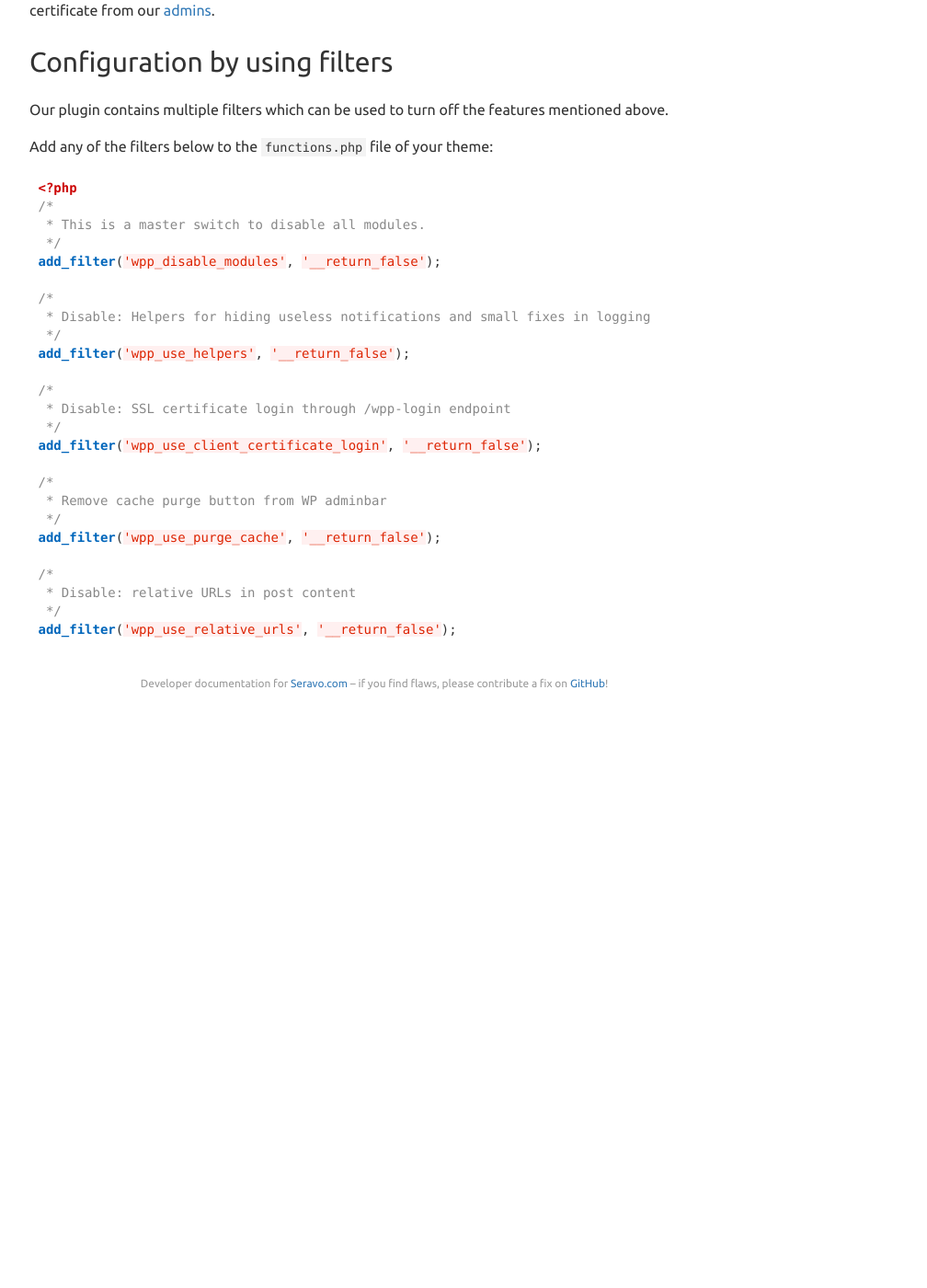
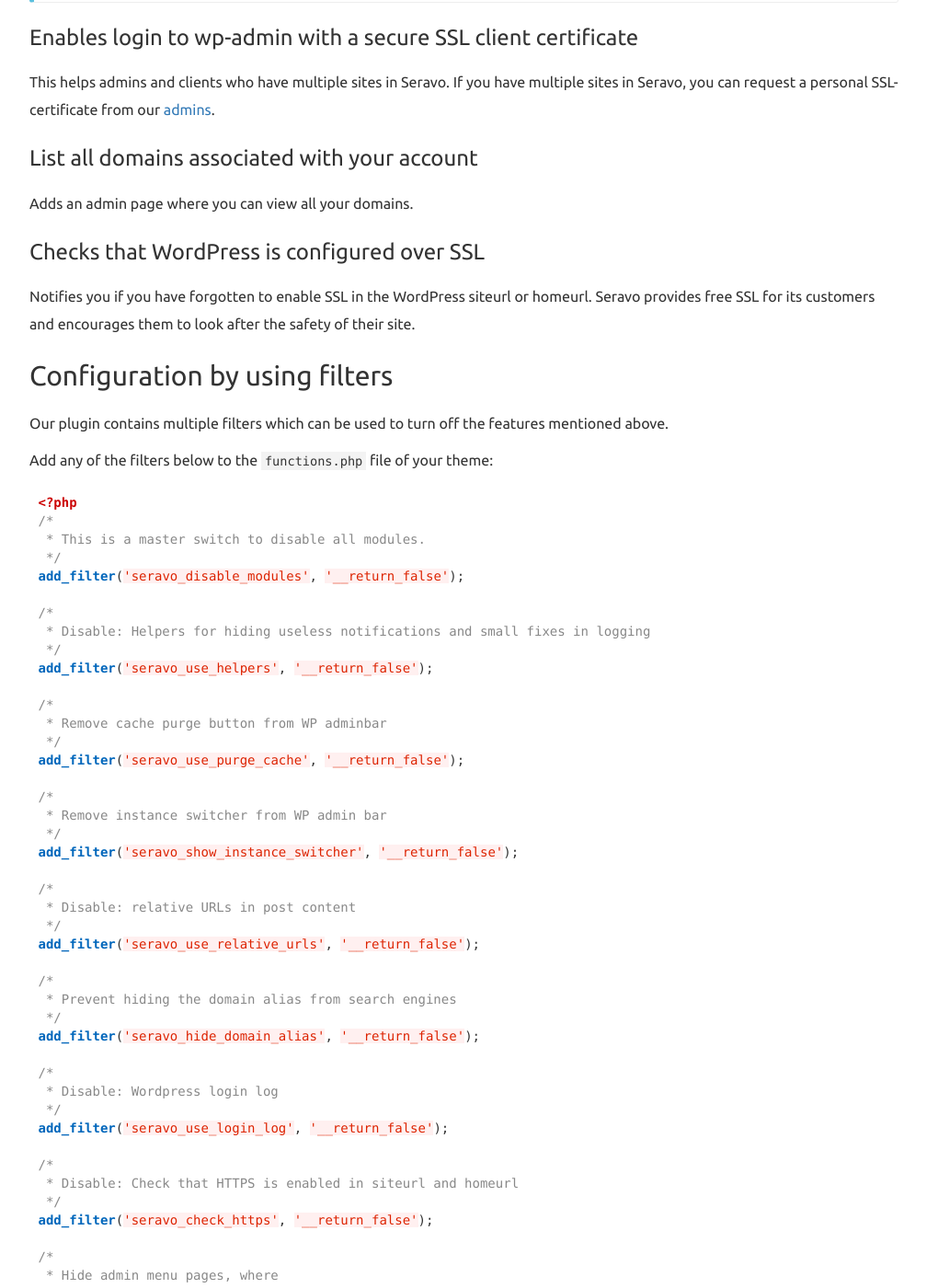
Before and after one commit to Seravo/docs, a Jekyll site: the page built from _posts/2015-10-15-wppalvelu-plugin.md, in a window 1280 px wide and 1400 px high, scrolled down 1449 px. Shown: the whole window at 92% size, without its empty margins (233-1241 px from the left). Built offline with Jekyll 4.4.1, drawn with Linux system fonts in a browser that asks for light colours; nearby versions of some CDN libraries; Markdown is read by kramdown in place of the engine named in the settings; before the commit the page ends 2230 px from its top, so only the background shows below that; some of the changed text lies outside the part shown.

Commit message:
Update the Seravo plugin page up-to-date with features of version 1.5.4

````diff
--- a/_posts/2015-10-15-wppalvelu-plugin.md
+++ b/_posts/2015-10-15-wppalvelu-plugin.md
@@ -16,15 +16,17 @@
 <a class="btn btn-default" href="https://github.com/Seravo/seravo-plugin/releases"><i class="glyphicon glyphicon-download-alt"></i> Download plugin from Github</a>
 
 ## List of features
+<code>Version 1.5.4</code>
 
 ### Notifications from Seravo
 These are used only for informing about service outages.
 
-### Returns a 401 (unauthorized) http status code after a failed login.
-Enables more relevant logging.
+### Appends all logins to a log file and returns a 401 (unauthorized) http status code after a failed login
+All logins are logged to <code>/data/log/wp-login.log</code>. This enables more relevant logging.
 
 ### Hides "New updates available" nagging
-Updates are handled by Seravo so your clients don't need to worry about them.
+Updates are handled by Seravo so your clients don't need to worry about them. However,
+Seravo updates can be manually disabled from the WordPress admin <b>Tools->Updates</b> page.
 
 ### Uses nocache headers if the site is in development mode
 Makes development with clients so much easier.
@@ -45,6 +47,14 @@
 
 This helps admins and clients who have multiple sites in Seravo. If you have multiple sites in Seravo, you can request a personal SSL-certificate from our [admins](mailto:wordpress@seravo.com).
 
+### List all domains associated with your account
+
+Adds an admin page where you can view all your domains.
+
+### Checks that WordPress is configured over SSL
+
+Notifies you if you have forgotten to enable SSL in the WordPress siteurl or homeurl. Seravo provides free SSL for its customers and encourages them to look after the safety of their site.
+
 ## Configuration by using filters
 Our plugin contains multiple filters which can be used to turn off the features mentioned above.
 
@@ -55,25 +65,51 @@
 /*
  * This is a master switch to disable all modules.
  */
-add_filter('wpp_disable_modules', '__return_false');
+add_filter('seravo_disable_modules', '__return_false');
 
 /*
  * Disable: Helpers for hiding useless notifications and small fixes in logging
  */
-add_filter('wpp_use_helpers', '__return_false');
-
-/*
- * Disable: SSL certificate login through /wpp-login endpoint
- */
-add_filter('wpp_use_client_certificate_login', '__return_false');
+add_filter('seravo_use_helpers', '__return_false');
 
 /*
  * Remove cache purge button from WP adminbar
  */
-add_filter('wpp_use_purge_cache', '__return_false');
+add_filter('seravo_use_purge_cache', '__return_false');
+
+/*
+ * Remove instance switcher from WP admin bar
+ */
+add_filter('seravo_show_instance_switcher', '__return_false');
 
 /*
  * Disable: relative URLs in post content
  */
-add_filter('wpp_use_relative_urls', '__return_false');
+add_filter('seravo_use_relative_urls', '__return_false');
+
+/*
+ * Prevent hiding the domain alias from search engines
+ */
+add_filter('seravo_hide_domain_alias', '__return_false');
+
+/*
+ * Disable: Wordpress login log
+ */
+add_filter('seravo_use_login_log', '__return_false');
+
+/*
+ * Disable: Check that HTTPS is enabled in siteurl and homeurl
+ */
+add_filter('seravo_check_https', '__return_false');
+
+/*
+ * Hide admin menu pages, where
+ * {PAGE} is one of: reports, backups, updates or domains
+ */
+add_filter('seravo_show_{PAGE}_page', '__return_false');
+
+/*
+ * Disable: Check that user has changed email address no-reply@seravo
+ */
+add_filter('seravo_check_default_email', '__return_false');
 ```
````
